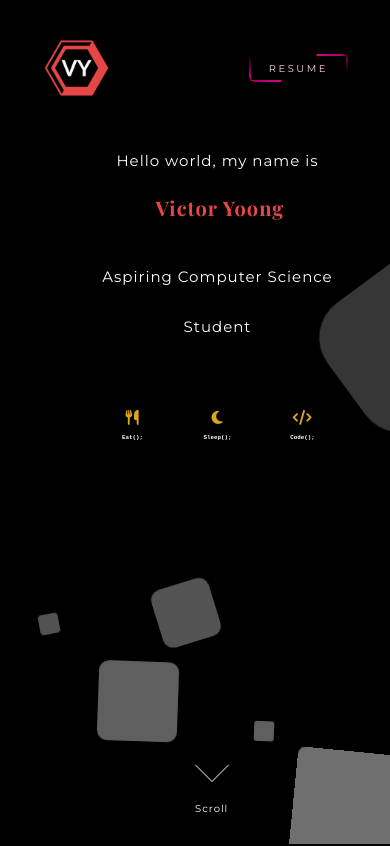
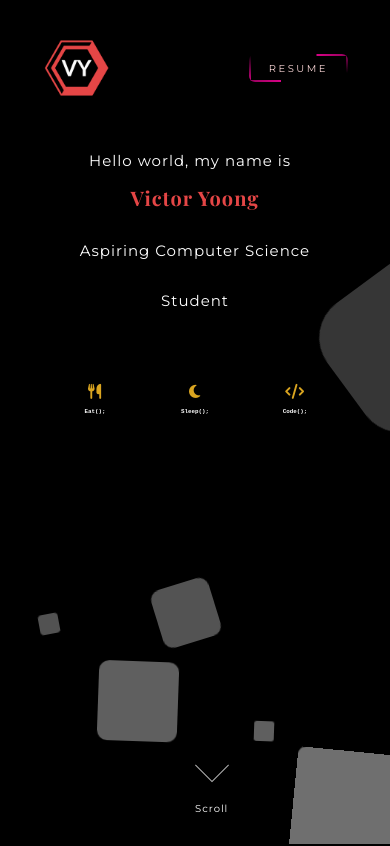
Before and after one commit to victoryg739/portfolio, a React (Create React App) app: page / in a window 390 px wide. Shown: the top 846 px of the page. Built offline with nearby package versions, Linux system fonts and the light colour scheme; a web font is replaced by a local one.

Commit message:
fix name tag

```diff
--- a/src/components/Front.jsx
+++ b/src/components/Front.jsx
@@ -15,12 +15,12 @@ const Front =({frontRef}) =>{
     };
 
     return(
-       <div className= {`${FrontCSS.FrontDiv} ${stylesCSS.Section}`}>
+       <div className= {`${FrontCSS.FrontDiv}`}>
             <Social
                 classname= "frontSocial"
             />
             <p>Hello world, my name is &nbsp;
-                <h2 className={FrontCSS.noNewLine}>Victor Yoong</h2>
+                <h2 className={FrontCSS.nameTag}>Victor Yoong</h2>
             </p>
             <p>Aspiring Computer Science Student</p>
             {/* <p className={FrontCSS.codeText}>while(<div className={FrontCSS.codeRed}>!</div>(<div className={FrontCSS.codeGreen}>succeed</div> = <div className={FrontCSS.codeYellow}>try()</div>));</p>  */}
--- a/src/components/Front.module.css
+++ b/src/components/Front.module.css
@@ -1,13 +1,19 @@
-.noNewLine{
+.nameTag{
   display:inline;
   font-weight: 700;
   font-size: clamp(20px, 3.8vw, 55px);
 }
 
+@media screen and (max-width:440px) {
+  .nameTag{
+    display:block;
+  }
+}
+
 .FrontDiv{
     height:100vh;
     font-size: clamp(15px, 2vw, 30px);
-    margin:10px 1em 0 4em;
+    margin:10px 1em;
     letter-spacing: 1px;
     line-height: 50px;
     text-align:center;
```
